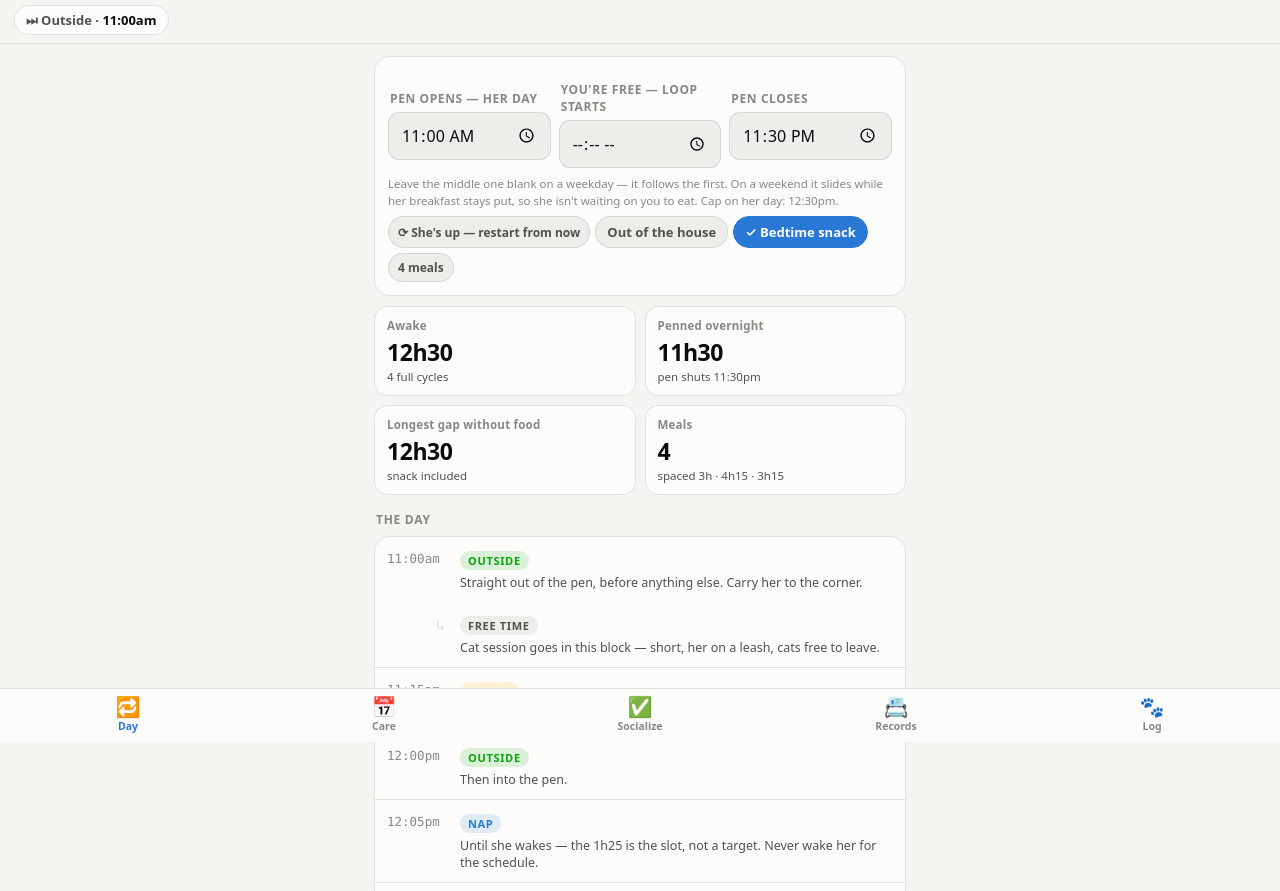
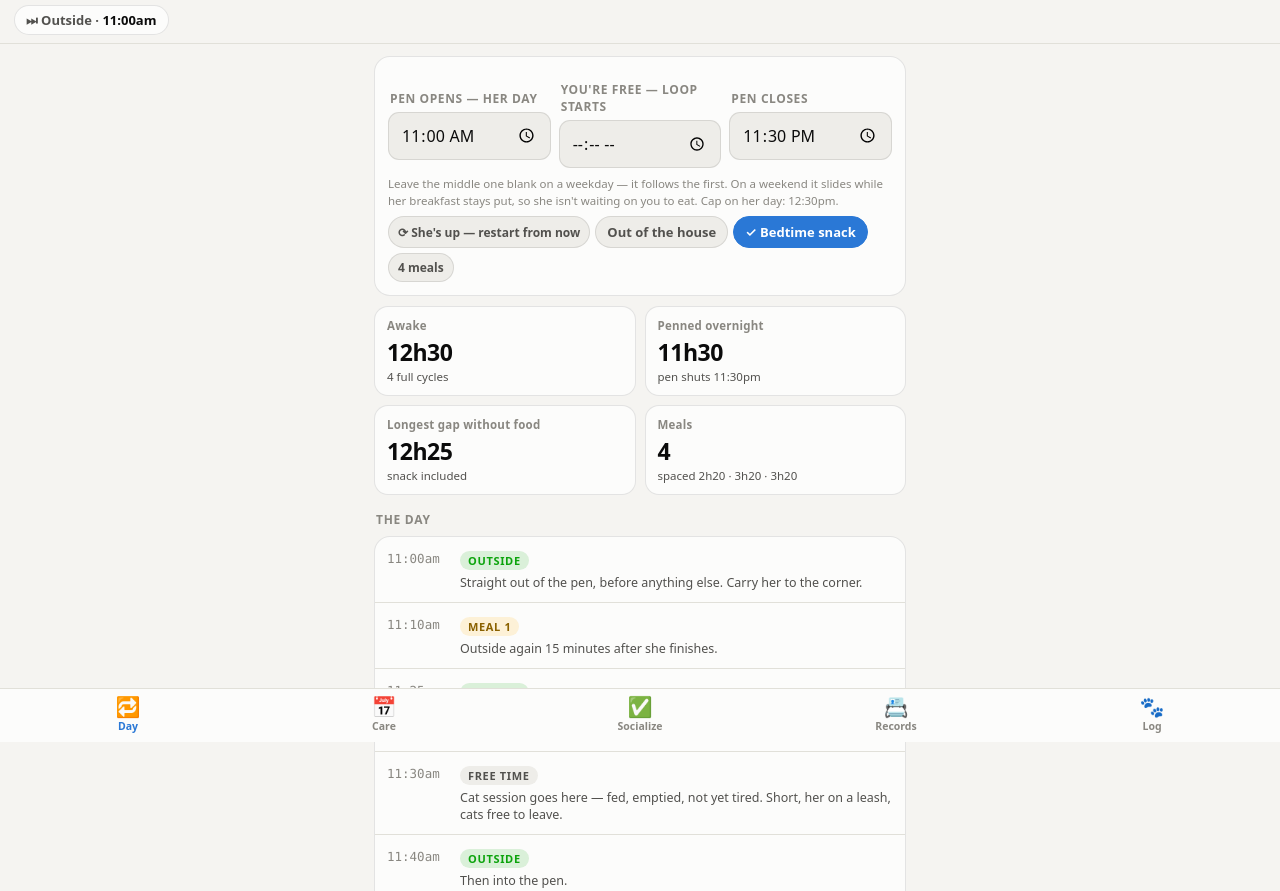
Before and after one commit to cookieLT/potat, a plain HTML site: page index.html in a window 1280 px wide. Shown: the part 58-949 px from the top of the page. Drawn offline with Linux system fonts and the light colour scheme.

Commit message:
Invert the cycle: the meal opens the block, free time follows
The day used to start with free time and fit the meals in around the
lattice. It now hangs off the meals: out, meal, wait 15, out, free, out,
nap. She goes into free time already empty, which is when accidents
don't happen, and the cat session moves to after the meal per handbook
10 -- fed, emptied, not yet tired.

- buildDay: meals are placed first. Meal 1 at dayStart+10, the last one
  far enough from the pen closing to hold a wind-down, a nap and the
  snack; the rest divide what is between them. Block 1 trades its free
  hour for a short cat session, so its gap runs an hour shorter
- naps are remainders, carrying their own len rather than a constant.
  New fitNaps() shortens a nap to the next non-meal step, which is what
  makes overlaps impossible after an outing reflows the day. A meal is
  deliberately not allowed to end a nap -- that is the case repairMeals
  exists to catch
- repairMeals now checks Meal 1 too. An outing starting with her day
  moves it like any other, and it used to be skipped as unmovable
- a day too short for four meals drops one and says so, rather than
  running meals past bedtime
- Day tab: feed her when the next thing due is a meal instead of running
  the empty-trip ladder again
- test-routine.js: nap assertions use each nap's own length, and the
  anchor sweep now asserts the meal opens its block -- free time never
  before the first meal, every free block within 45 min of its meal, and
  every meal opened by a trip and closed by one 15 minutes later
- BUILD n -> o

From an 11:00 start: meals 11:10 / 1:30 / 4:50 / 8:10, gaps 2h20 /
3h20 / 3h20, overnight fast 12h25, four naps, 12h30 awake.

```diff
--- a/index.html
+++ b/index.html
@@ -252,7 +252,7 @@ nav button.on{color:var(--accent)}
 "use strict";
 /* ============================ storage ============================ */
 var KEY="potat.tracker.v1", OLDKEY="violet.tracker.v1";
-var BUILD="2026-08-28 · n";      // shown in Settings so we can tell builds apart
+var BUILD="2026-08-28 · o";      // shown in Settings so we can tell builds apart
 var BORN=new Date(2026,5,7);           // June 7, 2026
 var storageOK=true;
 try{localStorage.setItem("__t","1");localStorage.removeItem("__t");}catch(e){storageOK=false;}
@@ -490,14 +490,14 @@ var RANK={out:0,meal:1,outing:2,free:3,nap:4,pen:5,bed:6};
    own that the first pass could not have seen. */
 function repairMeals(meals,S,napLen,close){
   var napR=[],shifted=0;
-  S.forEach(function(x){if(x.k==="nap")napR.push([x.t,x.t+napLen]);});
-  for(var mi=1;mi<meals.length;mi++){
+  S.forEach(function(x){if(x.k==="nap")napR.push([x.t,x.t+(x.len||napLen)]);});
+  for(var mi=0;mi<meals.length;mi++){
     for(var ni=0;ni<napR.length;ni++){
       if(meals[mi]>napR[ni][0]&&meals[mi]<napR[ni][1]){
         var toEnd=napR[ni][1]-meals[mi], toStart=meals[mi]-napR[ni][0];
         var moved=(toEnd<=toStart)?napR[ni][1]:napR[ni][0];
         if(moved>close-45)moved=napR[ni][0];
-        if(moved<=meals[mi-1])moved=napR[ni][1];
+        if(mi>0&&moved<=meals[mi-1])moved=napR[ni][1];
         meals[mi]=moved; shifted++;
         break;
       }
@@ -506,99 +506,129 @@ function repairMeals(meals,S,napLen,close){
   meals.sort(function(x,y){return x-y;});
   return shifted;
 }
+/* A nap runs until the next thing in the day, whatever that is. Naps are
+   remainders now, so this is what makes overlapping ones structurally
+   impossible after an outing has reflowed the day. A MEAL is deliberately not
+   allowed to end one — being woken to eat is the thing repairMeals exists to
+   catch, and truncating here would hide it instead. */
+function fitNaps(S,close){
+  var o=S.slice().sort(function(x,y){return (x.t-y.t)||(RANK[x.k]-RANK[y.k]);});
+  o.forEach(function(x,i){
+    if(x.k!=="nap")return;
+    var end=close;
+    for(var j=i+1;j<o.length;j++){if(o[j].t>x.t&&o[j].k!=="meal"){end=o[j].t;break;}}
+    x.len=Math.max(0,Math.min(x.len==null?end-x.t:x.len,end-x.t));
+  });
+}
 function buildDay(a){
   var open=rmins(a.dayStart), close=rmins(a.penClose);
   var loop=a.loopStart?rmins(a.loopStart):open;
   if(close<=open)close+=1440;
   if(loop<open)loop+=1440;
   if(loop>close-60)loop=close-60;                 // nonsense guard
-  var C=a.cycle, cyc=C.free+C.out+C.nap, S=[];
-
-  S.push({t:open,k:"out",lbl:"Outside",note:"Straight out of the pen, before anything else. Carry her to the corner."});
-  S.push({t:open+15,k:"meal",lbl:"Meal 1",note:"Outside again 15 minutes after she finishes."});
-  if(loop>open+45)
-    S.push({t:open+40,k:"pen",lbl:"Back in the pen",note:"Fed and emptied. She rests here until you are free."});
-
-  // cycle starts are the only places a meal may land — never inside a nap
-  var slots=[], t=loop, n=0;
-  while(t+cyc<=close-20){
-    slots.push(t);
-    S.push({t:t,k:"free",lbl:"Free time",note:n<2?
-      "Cat session goes in this block — short, her on a leash, cats free to leave.":
-      "Supervised. Let it run longer if she is settled and you are watching.",cyc:t});
-    S.push({t:t+C.free,k:"out",lbl:"Outside",note:"Then into the pen."});
-    S.push({t:t+C.free+C.out,k:"nap",lbl:"Nap",
-      note:"Until she wakes — the "+rdur(C.nap)+" is the slot, not a target. Never wake her for the schedule."});
-    t+=cyc; n++;
-    if(t<close-20)S.push({t:t,k:"out",lbl:"Outside",note:"Straight out of the pen, no exceptions."});
+  var C=a.cycle, S=[];
+
+  /* Block geometry. Every one of these is a real interval in her day, which
+     is why the nap is what is LEFT of a block rather than a number imposed
+     on it. Change one and the naps absorb it; that is the intent. */
+  var LEAD=10,      // out of the pen, to the corner and back — then the meal
+      POST=15,      // the gastrocolic window: the trip the meal does the work on
+      CAT=10,       // block 1 trades its free hour for a short cat session
+      TAIL=45,      // bedtime snack -> pen closes
+      EVENAP=70,    // the last nap, between the wind-down and the snack
+      MINFREE=15, MINNAP=20;
+  var EVENING=POST+C.out+C.free+C.out+EVENAP+TAIL;   // 3h20 at the shipped cycle
+
+  /* ---- meals first. They are what the day hangs off, not what gets fitted
+     around it. Meal 1 sits at her morning; the last one sits far enough from
+     the pen closing to hold a wind-down, a nap and the snack. The rest divide
+     what is between them.
+
+     Block 1 is short on purpose: after a twelve-hour night she needs the trip,
+     the food and more sleep, not an hour of play. It trades its free hour for
+     a few minutes with the cats, so its gap runs an hour shorter than the
+     others rather than leaving her idle. */
+  var nm=Math.max(1,a.meals|0), k=nm-1;
+  var m0=open+LEAD, hardL=close-TAIL-MINNAP, mL=close-EVENING;
+  if(k>0&&mL<m0+a.inv.minMealGap*k)mL=m0+a.inv.minMealGap*k;  // reach for legal gaps
+  if(mL>hardL)mL=hardL;                                       // but never past her bedtime
+  if(mL<m0)mL=m0;
+  /* A block needs its trip, its meal, the fifteen minutes and a nap worth the
+     name. Below that the day genuinely does not hold this many meals, and the
+     honest answer is to feed fewer and say so — not to stack them on top of
+     each other. */
+  var span=mL-m0, MINBLOCK=45, dropped=0;
+  while(k>0&&span<k*MINBLOCK){k--;dropped++;}
+  var meals=[m0];
+  if(k===1)meals.push(m0+span);
+  else if(k>1){
+    var D=Math.min(C.free,Math.max(0,(span-k*a.inv.minMealGap)/(k-1)));
+    var g=(span+D)/k;
+    for(var q=1;q<=k;q++)meals.push(Math.round(m0+(g-D)+(q-1)*g));
+    meals[k]=m0+span;                             // pin the last one exactly
   }
-  /* A wind-down block only earns its place if there is real time for one.
-     Without the floor, a pen-close 20 minutes after the last cycle produced a
-     15-minute "wind-down" wedged between the final trip and bed. */
-  var wind=null, tail=close-t, MINWIND=45;
-  if(tail>=MINWIND){wind=t;slots.push(t);
-    S.push({t:t,k:"free",lbl:"Wind-down",note:"Calm only. No wrestling, no zoomies before bed."});}
-  else if(S.length){                       // no room: drop the trailing trip, the final one covers it
-    for(var z=S.length-1;z>=0;z--){if(S[z].k==="out"&&S[z].t===t){S.splice(z,1);break;}}
+
+  /* ---- one block per meal:  out · meal · wait 15 · out · free · out · nap
+     She goes into free time already empty, which is when accidents do not
+     happen. Cat sessions sit after the meal, not before it — §10's "fed,
+     emptied, not yet tired". */
+  var naps=0, wind=null, snackAt=close-TAIL;
+  for(var bi=0;bi<=k;bi++){
+    var mt=meals[bi], last=(bi===k);
+    S.push({t:mt-LEAD,k:"out",lbl:"Outside",note:bi===0?
+      "Straight out of the pen, before anything else. Carry her to the corner.":
+      "Straight out of the pen, no exceptions. Before the food, not after."});
+    S.push({t:mt,k:"meal",lbl:"Meal "+(bi+1),
+      note:last?"Last of the day. Outside 15 minutes after.":"Outside again 15 minutes after she finishes."});
+    S.push({t:mt+POST,k:"out",lbl:"Outside",
+      note:"Fifteen minutes after the meal. This is the trip the reflex does the work on — it is the highest-yield one you get."});
+
+    var after=mt+POST+C.out, end=last?snackAt:(meals[bi+1]-LEAD);
+    var fs=Math.max(after,loop);
+    var flen=(bi===0&&!last)?CAT:C.free;
+    var room=end-fs-C.out-MINNAP;
+    if(room>=MINFREE){
+      if(flen>room)flen=room;
+      S.push({t:fs,k:"free",lbl:last?"Wind-down":"Free time",cyc:fs,note:last?
+        "Calm only. No wrestling, no zoomies before bed.":
+        (bi===0?"Cat session goes here — fed, emptied, not yet tired. Short, her on a leash, cats free to leave.":
+                "Supervised, and she is already empty. Let it run longer if she is settled and you are watching.")});
+      if(last)wind=fs;
+      S.push({t:fs+flen,k:"out",lbl:"Outside",note:"Then into the pen."});
+      var ns=fs+flen+C.out;
+      if(end-ns>=MINNAP){S.push({t:ns,k:"nap",len:end-ns,lbl:"Nap",
+        note:"Until she wakes — the "+rdur(end-ns)+" is the slot, not a target. Never wake her for the schedule."});naps++;}
+    }else if(end-after>=MINNAP){
+      S.push({t:after,k:"nap",len:end-after,lbl:"Nap",note:fs>after?
+        "Fed and emptied, and back in the pen until you are free. The "+rdur(end-after)+" is the slot, not a target.":
+        "Until she wakes — the "+rdur(end-after)+" is the slot, not a target. Never wake her for the schedule."});
+      naps++;
+    }
   }
-
-  /* Meals 2..N. Two safe positions per cycle: the start of free time, or 45
-     minutes in — the latter puts the "outside 15 minutes after a meal" trip
-     exactly on the scheduled trip that already ends that block. Snapping to
-     cycle starts alone quantises meals to 2.5-hour multiples and blows a
-     five-hour hole in the middle of the day, so we search both positions for
-     the most even spacing rather than taking the nearest slot each time. */
-  var meals=[open+15], want=a.meals-1;
-  if(want>0){
-    var cand=[];
-    slots.forEach(function(x){cand.push(x);cand.push(x+45);});
-    cand=cand.filter(function(x){return x>=open+15+a.inv.minMealGap&&x<=close-45;});
-    var lateOK=cand.filter(function(x){return x>=close-190;});
-    var best=null;
-    (function pick(start,acc){
-      if(acc.length===want){
-        if(lateOK.length&&acc[acc.length-1]<close-190)return;   // keep the fast down
-        var seq=[open+15].concat(acc), g=[];
-        for(var i=1;i<seq.length;i++)g.push(seq[i]-seq[i-1]);
-        var lo=Math.min.apply(null,g), hi=Math.max.apply(null,g);
-        var lastFeed=a.snack?close-45:seq[seq.length-1];
-        var fast=(open+15+1440)-lastFeed;
-        var score=(hi-lo)+(lo<a.inv.minMealGap?600:0)+Math.max(0,fast-a.inv.maxFast)*2;
-        if(!best||score<best.score||(score===best.score&&acc[acc.length-1]>best.acc[best.acc.length-1]))
-          best={score:score,acc:acc.slice()};
-        return;
-      }
-      for(var i=start;i<cand.length;i++){acc.push(cand[i]);pick(i+1,acc);acc.pop();}
-    })(0,[]);
-    if(best)meals=[open+15].concat(best.acc);
-    else{                                    // not enough blocks — space evenly and warn
-      var lastT=slots.length?slots[slots.length-1]:close-60;
-      for(var j=1;j<=want;j++)meals.push(Math.round((open+15)+((lastT-(open+15))*j/want)));
-    }
-    meals.sort(function(x,y){return x-y;});
-  }
-  /* Repair pass. The search above can only pick safe slots, but the
-     fallback for a day too short to hold every meal spaces them evenly and
-     could drop one into a nap. Enforce the rule once, after either path,
-     so it cannot depend on which branch ran. */
-  var shifted=repairMeals(meals,S,C.nap,close);
-  meals.forEach(function(m,i){
-    if(i===0)return;
-    S.push({t:m,k:"meal",lbl:"Meal "+(i+1),
-      note:i===meals.length-1?"Last of the day. Outside 15 minutes after.":"Outside again 15 minutes after she finishes."});
-  });
-
-  /* The snack was pinned to close-45 with no nap check — the one rule meals
-     obey. With a late pen-close that put it inside the last nap. */
-  var snackAt=close-45;
-  if(!wind)snackAt=Math.max(snackAt,t);    // t is where the last nap ends
-  if(snackAt>close-25)snackAt=close-25;
-  if(a.snack)S.push({t:snackAt,k:"meal",lbl:"Bedtime snack",
+  // the tail has to exist before the naps can be fitted around it
+  var PEND=[];
+
+  /* The snack sits a fixed distance from the pen closing, and the last nap is
+     built to end there — but the rule is checked, not assumed. It was pinned
+     here once with no nap check and a later pen-close buried it mid-nap. */
+  if(a.snack)PEND.push({t:snackAt,k:"meal",lbl:"Bedtime snack",
     note:"Small — or warm goat milk. §12 keeps this; the loop spec dropped it. It is what bridges the overnight gap."});
-  S.push({t:close-15,k:"out",lbl:"Final trip outside",note:"Give her the full ten minutes. Grooming before this, not after."});
-  S.push({t:close,k:"bed",lbl:"Tray in, pen closes",note:"Her bedtime is fixed whether or not you are still up."});
+  PEND.push({t:close-15,k:"out",lbl:"Final trip outside",note:"Give her the full ten minutes. Grooming before this, not after."});
+  PEND.push({t:close,k:"bed",lbl:"Tray in, pen closes",note:"Her bedtime is fixed whether or not you are still up."});
+  PEND.forEach(function(x){S.push(x);});
   S.sort(function(x,y){return (x.t-y.t) || (RANK[x.k]-RANK[y.k]);});
 
+  /* Enforced once the whole day exists, never assumed. The blocks were built
+     from the meal times so nothing should be sitting in a nap — but if the
+     repair ever does fire, the steps have to follow the array or the two
+     disagree, and the measurements would then describe a day she isn't having. */
+  fitNaps(S,close);
+  var shifted=dropped+repairMeals(meals,S,C.nap,close);
+  if(shifted){var ms=S.filter(function(x){return x.k==="meal"&&x.lbl.indexOf("snack")<0;})
+                      .sort(function(x,y){return x.t-y.t;});
+    ms.forEach(function(st,i){if(meals[i]!==undefined)st.t=meals[i];});
+    S.sort(function(x,y){return (x.t-y.t) || (RANK[x.k]-RANK[y.k]);});}
+  var n=naps;
   /* ---- an outing or an errand displaces part of the day ----
      Two quite different cases. If she comes, the block is her free time and
      the cost is paid afterwards: novelty tires a puppy far more than it looks,
@@ -645,8 +675,9 @@ function buildDay(a){
       if(found){
         if(away.withHer)found.lbl="Nap — protect this one";
         found.note=note;
-      }else S.push({t:want,k:kind,lbl:away.withHer?"Nap — protect this one":"Free time",note:note});
+      }else S.push({t:want,k:kind,len:kind==="nap"?C.nap:undefined,lbl:away.withHer?"Nap — protect this one":"Free time",note:note});
       // meals list follows the steps so the measurements stay honest
+      fitNaps(S,close);                          // the reflow moved things under the naps
       var mealSteps=S.filter(function(x){return x.k==="meal"&&x.lbl.indexOf("snack")<0;})
                      .sort(function(x,y){return x.t-y.t;});
       meals=mealSteps.map(function(x){return x.t;});
@@ -658,7 +689,7 @@ function buildDay(a){
         if(repairMeals(pair,S,C.nap,close)){
           var want2=Math.min(pair[1],close-20), safe=want2;
           S.forEach(function(x){                 // if clamping lands back in a nap, go before it
-            if(x.k==="nap"&&want2>x.t&&want2<x.t+C.nap)safe=x.t-5;
+            if(x.k==="nap"&&want2>x.t&&want2<x.t+(x.len||C.nap))safe=x.t-5;
           });
           snk.t=safe; snackT=safe;
         }
@@ -672,7 +703,7 @@ function buildDay(a){
   var m={
     penned:(open+1440)-close,                       // pen closes, reopens next morning
     awake:close-open,
-    fast:(open+15+1440)-lastFeed,                  // last thing she eats → first meal
+    fast:(open+LEAD+1440)-lastFeed,                // last thing she eats → first meal
     settle:close-lastFeed,                          // last meal → pen closes
     cycles:n, wind:wind, meals:meals,
     gaps:meals.slice(1).map(function(x,i){return x-meals[i];}),
@@ -688,7 +719,7 @@ function buildDay(a){
   if(away&&away.withHer&&(away.e-away.s)>120)m.warn.push({k:"away",
     txt:rdur(away.e-away.s)+" out is a long trip at her age. Watch for her shutting down rather than settling, and let the nap afterwards run."});
   if(shifted)m.warn.push({k:"squeeze",txt:"The day is short for "+a.meals+" meals — "+shifted+
-    " had to be moved off a nap. Either drop a meal or start her day earlier."});
+    " had to be dropped or moved off a nap. Either feed fewer meals or start her day earlier."});
   var tight=m.gaps.filter(function(g){return g<a.inv.minMealGap;}).length;
   if(tight)m.warn.push({k:"gap",txt:tight+" meal gap"+(tight>1?"s":"")+" under "+rdur(a.inv.minMealGap)+". Regular spacing is what makes her poop predictable."});
   return {steps:S,m:m};
@@ -1409,6 +1440,7 @@ function renderDay(){
   [["Step one","Five to ten boring minutes in the yard corner. No play, no chat."],
    ["Step two","Back inside, straight into the pen for 10–20 minutes."],
    ["Step three","Try again. Repeat until she goes."],
+   ["If the next thing due is a meal","Feed her rather than running the ladder again. A meal is not free time, so the rule below is not being bent — and eating is what triggers the reflex, which makes the trip 15 minutes later a far better retry than another attempt now. Keep her contained until then: pen, crate, lap or leash."],
    ["If she falls asleep waiting","The ladder ends there. Don't wake her, don't keep trying — the next trip is when she wakes, and that is the highest-yield one of the day."],
    ["Never","Back to free time on an empty trip. That is the accident."],
    ["Straining, or nothing all day","Repeated squatting with no result, crying while trying, no urine across a long awake stretch, or no stool in a day — that is a vet call, not a schedule problem."]].forEach(function(x){
```
Also changed, not shown: test-routine.js (+21 -2 lines).
